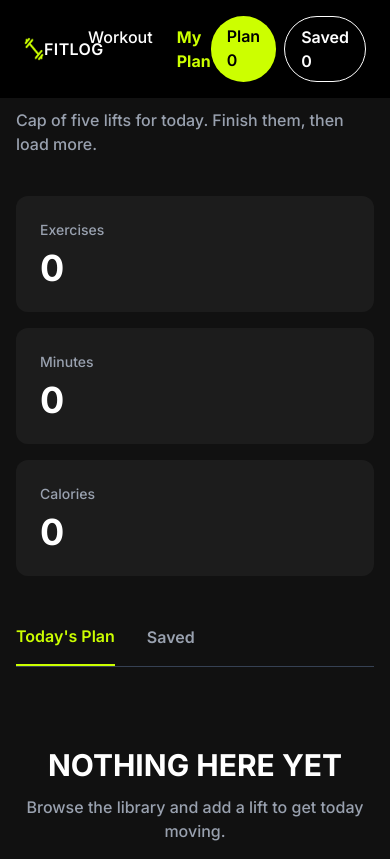
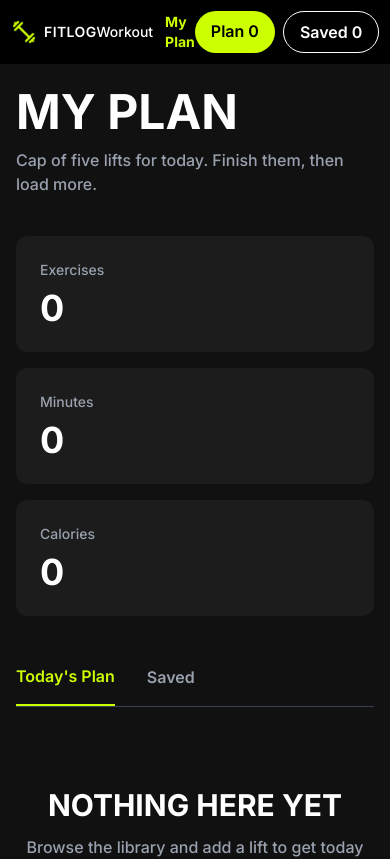
Before and after one commit to rubina-auritri/Fitlog-next-project, a Next.js app: page /myplan in a window 390 px wide. Shown: the top 859 px of the page. Built offline with nearby package versions, Linux system fonts and the light colour scheme.

Commit message:
Add toast notifications

```diff
--- a/package.json
+++ b/package.json
@@ -12,7 +12,8 @@
     "next": "16.3.6",
     "react": "19.2.8",
     "react-dom": "19.2.8",
-    "react-icons": "^5.7.0"
+    "react-icons": "^5.7.0",
+    "react-toastify": "^11.1.0"
   },
   "devDependencies": {
     "@tailwindcss/postcss": "^4",
--- a/src/app/components/buttonAction/ButtonAction.jsx
+++ b/src/app/components/buttonAction/ButtonAction.jsx
@@ -4,6 +4,7 @@
 import React from "react";
 import { FaPlus, FaRegBookmark } from "react-icons/fa";
 import { useFitLog } from "@/context/FitlogContext";
+import { toast } from "react-toastify";
 
 const ButtonAction = ({ workout }) => {
     const { plan, saved, setPlan, setSaved } = useFitLog();
@@ -21,7 +22,7 @@ const ButtonAction = ({ workout }) => {
     // Add workout to Plan
     const handleAddToPlan = () => {
         if (alreadyAdded) {
-            alert("This workout is already in your plan!");
+            toast.info("This workout is already in your plan!");
             return;
         }
 
@@ -29,12 +30,13 @@ const ButtonAction = ({ workout }) => {
             ...previousPlan,
             workout,
         ]);
+        toast.success("Workout added to your plan!");
     };
 
     // Save workout for later
     const handleSave = () => {
         if (alreadySaved) {
-            alert("This workout is already saved!");
+            toast.info("This workout is already saved!");
             return;
         }
 
@@ -42,6 +44,7 @@ const ButtonAction = ({ workout }) => {
             ...previousSaved,
             workout,
         ]);
+        toast.success("Workout saved for later!");
     };
 
     return (
@@ -52,8 +55,7 @@ const ButtonAction = ({ workout }) => {
                 type="button"
                 onClick={handleAddToPlan}
                 disabled={alreadyAdded}
-                className={`flex flex-1 items-center justify-center gap-2 rounded-xl px-6 py-4 font-bold transition ${
-                    alreadyAdded
+                className={`flex flex-1 items-center justify-center gap-2 rounded-xl px-6 py-4 font-bold transition ${alreadyAdded
                     ? "cursor-not-allowed bg-gray-300 text-gray-600"
                     : "bg-[#C7FF00] text-black hover:bg-[#b5eb00]"
                     }`}
@@ -70,8 +72,7 @@ const ButtonAction = ({ workout }) => {
                 type="button"
                 onClick={handleSave}
                 disabled={alreadySaved}
-                className={`flex flex-1 items-center justify-center gap-2 rounded-xl border px-6 py-4 font-bold transition ${
-                    alreadySaved
+                className={`flex flex-1 items-center justify-center gap-2 rounded-xl border px-6 py-4 font-bold transition ${alreadySaved
                     ? "cursor-not-allowed bg-gray-300 text-white-600"
                     : "bg-[#C7FF00] text-black hover:bg-[#b5eb00]"
                     }`}
--- a/src/app/components/navbar/Navbar.jsx
+++ b/src/app/components/navbar/Navbar.jsx
@@ -1,3 +1,4 @@
+
 "use client";
 
 import Link from "next/link";
@@ -10,21 +11,36 @@ export default function Navbar() {
   const pathname = usePathname();
 
   return (
-    <nav className="fixed inset-x-0 top-0 z-50 flex items-center justify-between bg-black px-6 py-4 text-white">
+    <nav className="fixed inset-x-0 top-0 z-50 bg-black text-white">
+      <div className="mx-auto flex h-16 max-w-7xl items-center justify-between px-3 sm:px-5 md:px-8">
+
         {/* Logo */}
-      <Link href="/" className=" flex font-semibold tracking-wide ">
+        <Link
+          href="/"
+          className="flex shrink-0 items-center gap-2 font-semibold tracking-wide"
+        >
           <Image
             src={fitlog}
             alt="FitLog"
-    width={20}
-    height={20}
-  />FITLOG
+            width={24}
+            height={24}
+            className="h-6 w-6"
+          />
+
+          <span className="text-sm sm:text-base">
+            FITLOG
+          </span>
         </Link>
-      {/* Links */}
-      <div className="flex gap-6">
+
+        {/* Navigation Links */}
+        <div className="flex items-center gap-3 text-sm sm:gap-5 sm:text-base md:gap-7">
           <Link
-          href="/"
-          className={pathname === "/workouts" ? "font-bold text-[#CCFF00]" : "text-white"}
+            href="/workouts"
+            className={
+              pathname === "/workouts"
+                ? "font-bold text-[#CCFF00]"
+                : "text-white transition hover:text-[#CCFF00]"
+            }
           >
             Workout
           </Link>
@@ -34,7 +50,7 @@ export default function Navbar() {
             className={
               pathname === "/myplan"
                 ? "font-bold text-[#CCFF00]"
-              : "text-white"
+                : "text-white transition hover:text-[#CCFF00]"
             }
           >
             My Plan
@@ -42,8 +58,10 @@ export default function Navbar() {
         </div>
 
         {/* Badges */}
-      <div >
-       <Badge/>
+        <div className="shrink-0">
+          <Badge />
+        </div>
+
       </div>
     </nav>
   );
--- a/src/app/layout.js
+++ b/src/app/layout.js
@@ -3,6 +3,7 @@ import "./globals.css";
 import Navbar from "./components/navbar/Navbar";
 import Footer from "./components/footer/Footer";
 import { FitLogProvider } from "@/context/FitlogContext";
+import { ToastContainer } from "react-toastify";
 
 
 const oswald = Oswald({
@@ -23,6 +24,7 @@ export default function RootLayout({ children }) {
       <body className={`${oswald.variable} ${inter.variable}`}>
         <FitLogProvider>
           <Navbar />
+          <ToastContainer/>
           {children}
           <Footer />
         </FitLogProvider>
--- a/src/app/myplan/page.jsx
+++ b/src/app/myplan/page.jsx
@@ -1,6 +1,7 @@
 "use client";
 import Image from "next/image";
 import React, { useState } from "react";
+import { toast } from "react-toastify";
 import Link from "next/link";
 import {
     FaClock,
@@ -61,7 +62,7 @@ const MyPlan = () => {
     };
 
     return (
-        <main className="min-h-screen bg-[#111111] px-4 py-12 text-white">
+        <main className="min-h-screen bg-[#111111] px-4 py-12 text-white mt-10">
 
             <div className="mx-auto max-w-6xl">
 
@@ -240,9 +241,10 @@ const MyPlan = () => {
                                     )}
 
                                     <button
-                                        onClick={() =>
+                                        onClick={() =>{
                                             handleRemove(workout.id)
-                                        }
+                                            toast.success("Workout removed from your plan!");
+                                        }}
                                     className="flex items-center justify-center gap-2 rounded-lg px-4 py-2 text-sm text-red-400"
                                     >
                                     <FaTimes />
@@ -261,7 +263,7 @@ const MyPlan = () => {
 
         </div>
 
-        </main>
+        </main >
     );
 };
 
```
Also changed, not shown: 1 other file (tests, documents, lock files or other folders). Lines whose indentation alone changed are shown as unchanged.
